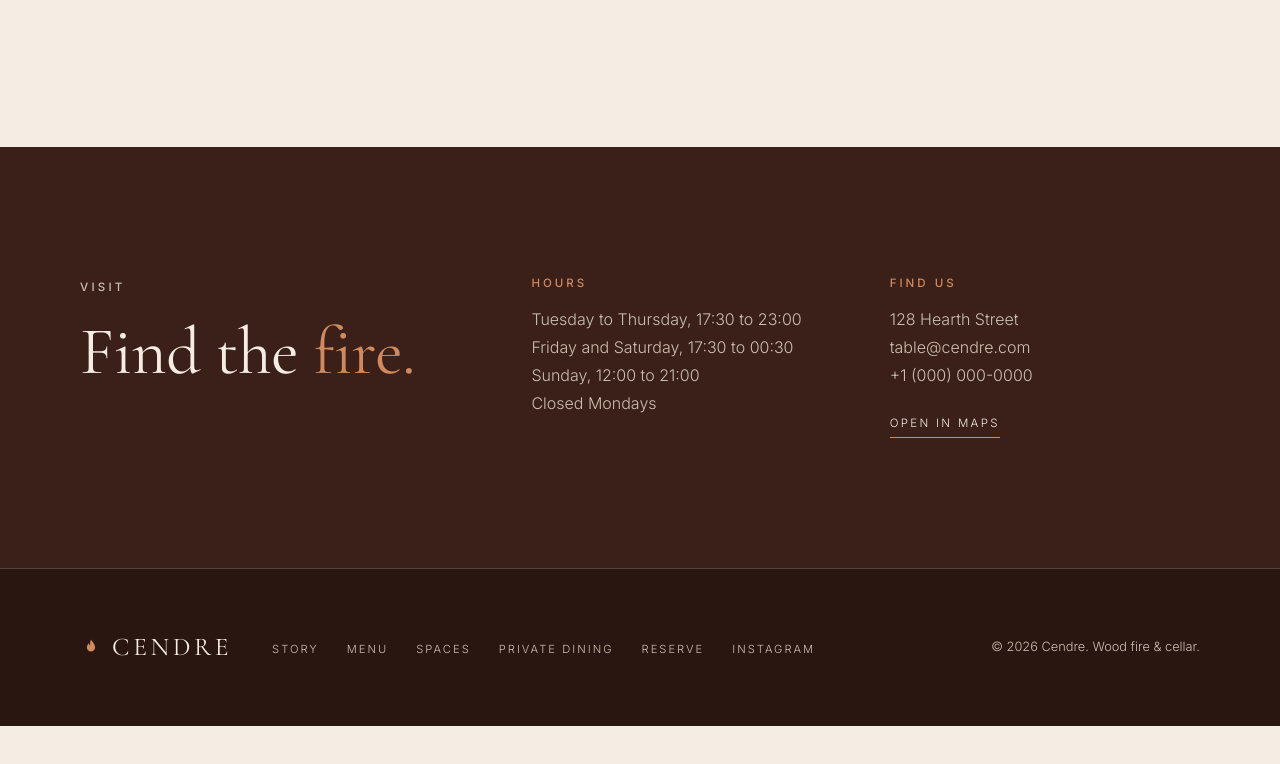
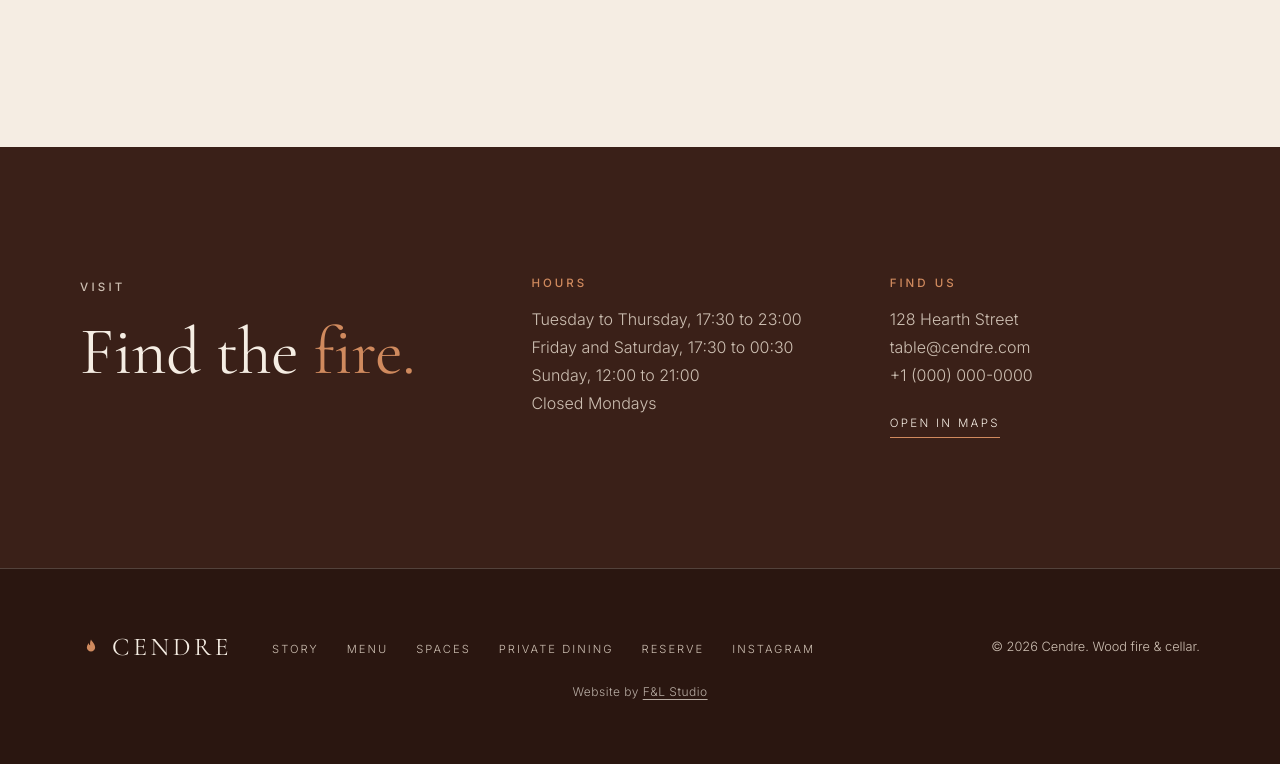
Before and after one commit to frankiecampbellchicago-debug/cendre, a plain HTML site: page index.html in a window 1280 px wide. Shown: the part 5296-6060 px from the top of the page. Before the commit the page ends 6022 px from the top, so only its background shows below. Drawn offline with nearby package versions, Linux system fonts and the light colour scheme.

Commit message:
Footer: Website by F&L Studio credit link
Co-Authored-By: Claude Opus 5.5 <noreply@anthropic.com>

```diff
--- a/index.html
+++ b/index.html
@@ -274,7 +274,8 @@
       </ul>
       <p class="footer__copy">&copy; <span id="year">2026</span> Cendre. Wood fire &amp; cellar.</p>
     </div>
-  </footer>
+  <p class="fl-credit" style="margin:0;padding:14px 16px 18px;font-size:12px;line-height:1.4;letter-spacing:.04em;text-align:center;opacity:.7">Website by <a href="https://www.frankandleilastudio.com/?utm_source=cendre&amp;utm_medium=credit" style="color:inherit;text-decoration:underline;text-underline-offset:3px">F&amp;L Studio</a></p>
+</footer>
 
   <script src="main.js" defer></script>
 </body>
```
